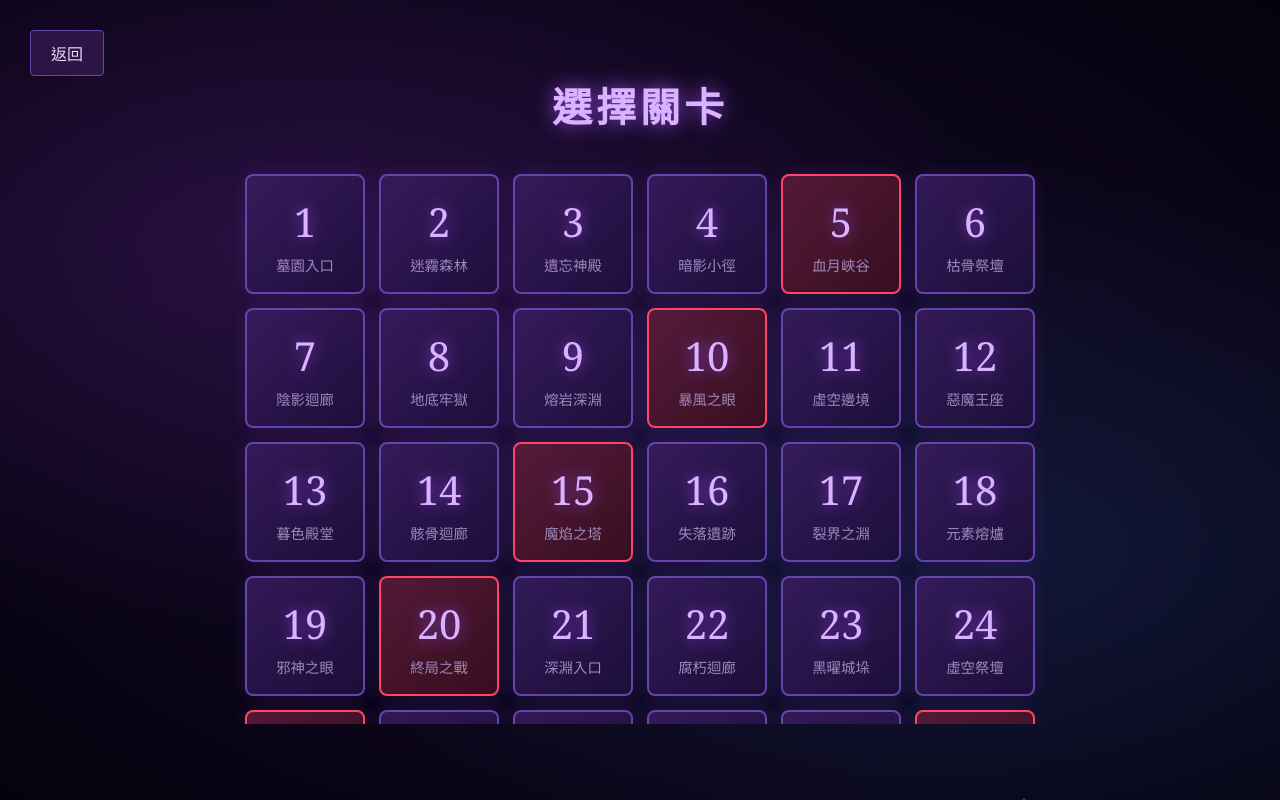
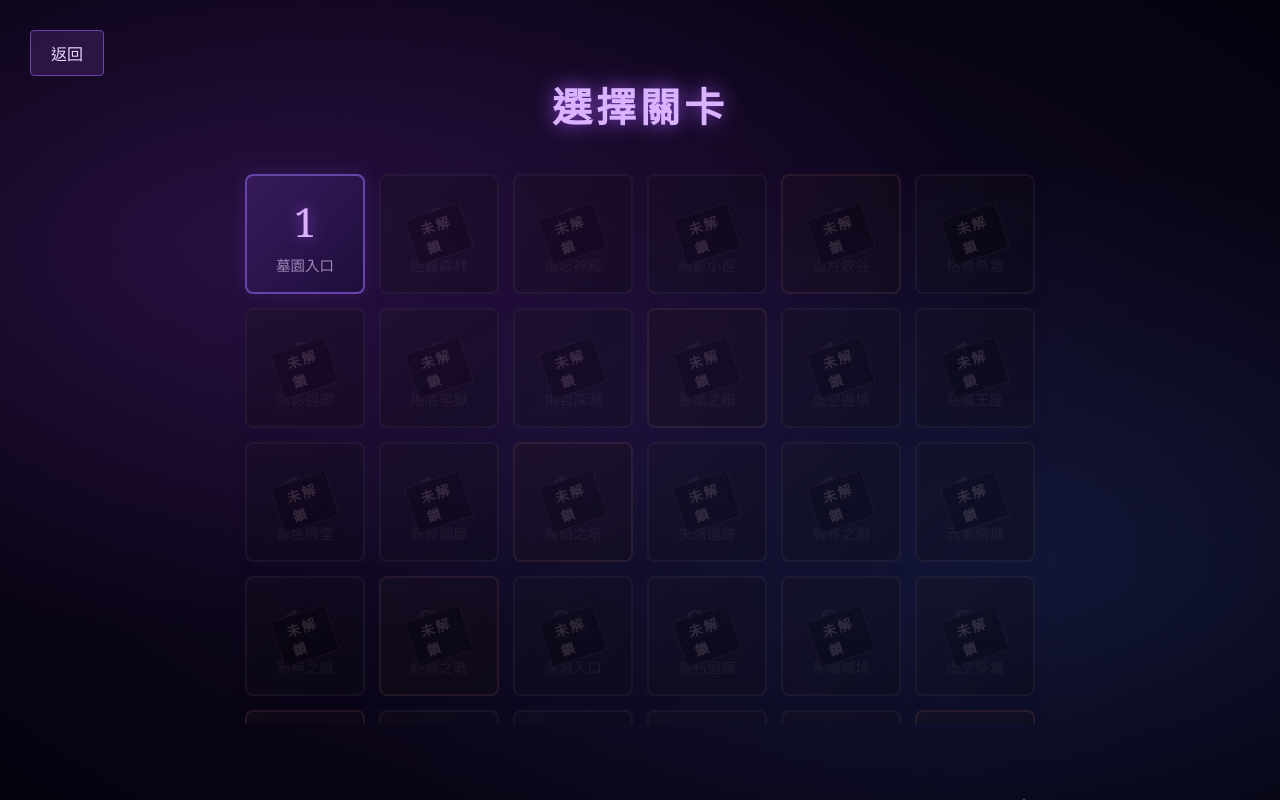
Before and after one commit to blackwhite0625/magicgame, a plain HTML site: page index.html in a window 1280 px wide. Both pictures are taken after a click on the button "開始冒險". Drawn offline with Linux system fonts and the light colour scheme.

Commit message:
Fix: locked levels now properly dimmed (exclude from entrance animation, add 未解鎖 stamp)

```diff
--- a/css/style.css
+++ b/css/style.css
@@ -101,8 +101,12 @@ html, body {
     100% { opacity: 1; transform: translateY(0); }
 }
 
+.codex-card:not(.codex-locked), .skill-card:not(.locked),
+.shop-card:not(.owned):not(.locked), .level-card:not(.locked),
+.upgrade-card:not(.maxed), .loadout-card {
+    animation: cardShimmer 0.4s cubic-bezier(0.2, 0.8, 0.3, 1.1) both;
+}
 .codex-card, .skill-card, .shop-card, .level-card, .upgrade-card, .loadout-card {
-    animation: cardShimmer 0.4s cubic-bezier(0.2, 0.8, 0.3, 1.1) both;
     transition: transform 0.2s ease, box-shadow 0.2s ease, border-color 0.2s ease;
 }
 .codex-card:hover, .skill-card:hover, .shop-card:hover:not(.owned):not(.locked),
@@ -539,8 +543,38 @@ html, body {
 }
 
 .level-card.locked {
-    opacity: 0.4;
-    cursor: not-allowed;
+    opacity: 0.35 !important;
+    cursor: not-allowed !important;
+    filter: grayscale(0.7) brightness(0.55);
+    pointer-events: none;
+    position: relative;
+}
+
+.level-card.locked .level-num,
+.level-card.locked .level-name {
+    color: #6a5a7a;
+    text-shadow: none;
+}
+
+.level-card.locked::after {
+    content: '未解鎖';
+    position: absolute;
+    top: 50%;
+    left: 50%;
+    transform: translate(-50%, -50%) rotate(-18deg);
+    font-size: 0.85rem;
+    color: #ff9988;
+    letter-spacing: 0.15em;
+    background: rgba(20, 5, 15, 0.85);
+    padding: 3px 12px;
+    border: 1px solid #88334a;
+    border-radius: 3px;
+    font-weight: bold;
+}
+
+.level-card.locked:hover {
+    transform: none !important;
+    box-shadow: none !important;
 }
 
 .level-card.boss {
```
